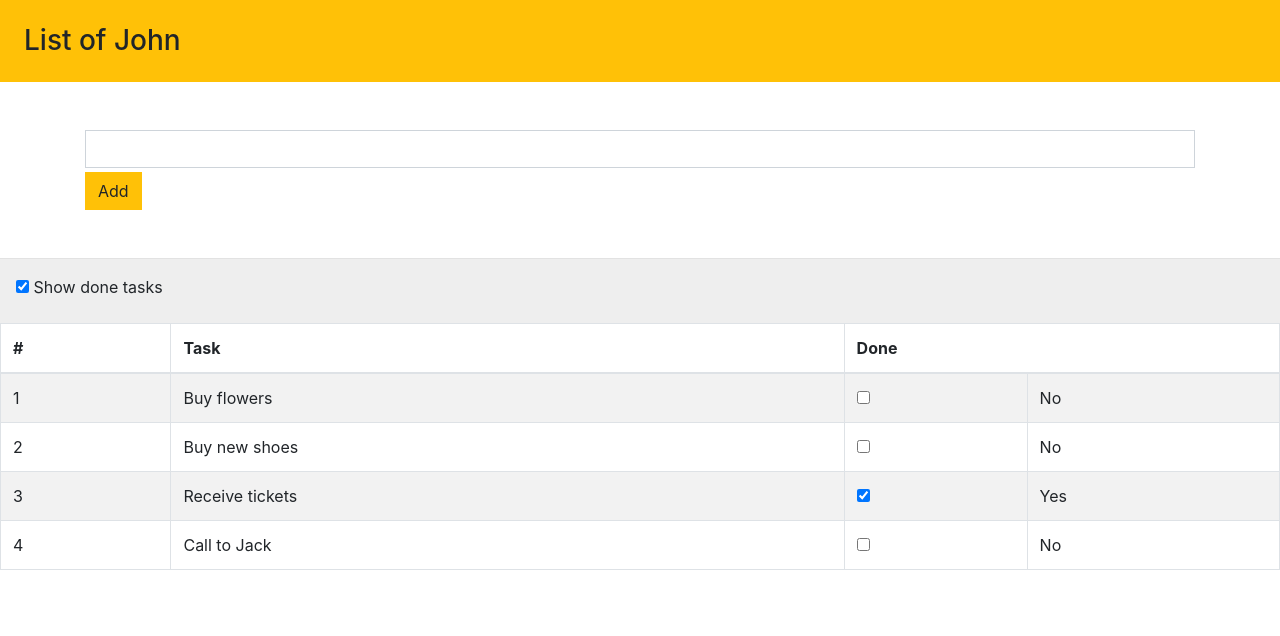
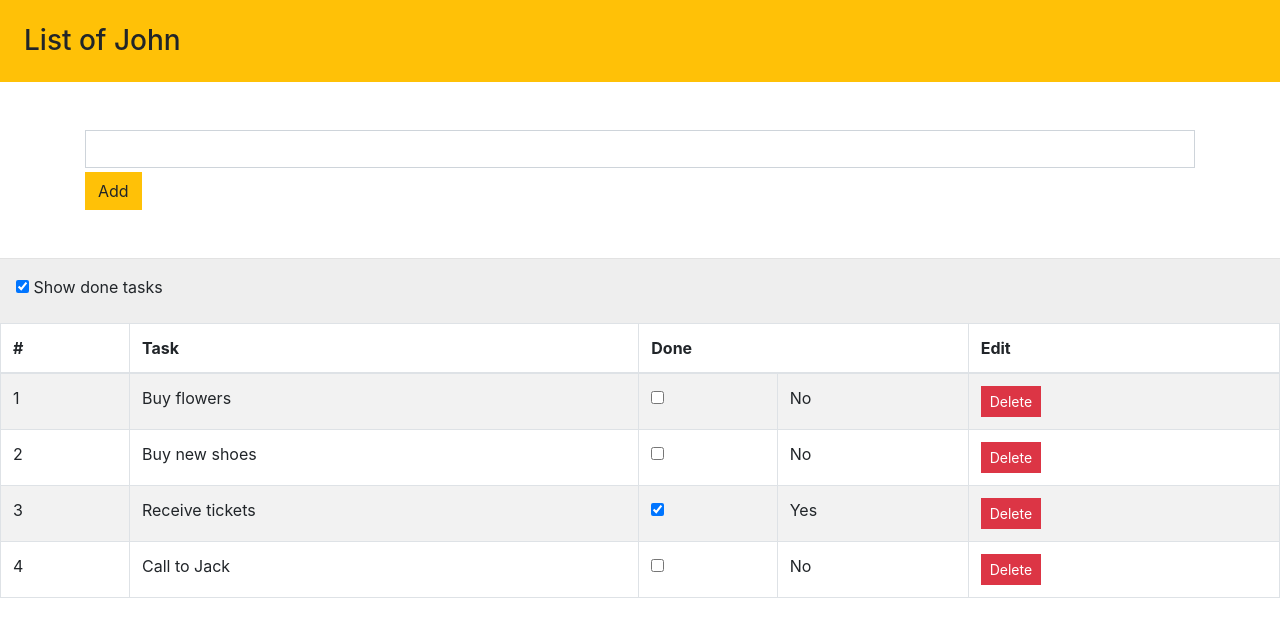
Before and after one commit to damianc/ng5-todo, an Angular app: page / in a window 1280 px wide. Shown: the top 636 px of the page. Built offline with nearby package versions, Linux system fonts and the light colour scheme.

Commit message:
Add deleting item feature

```diff
--- a/src/app/app.component.html
+++ b/src/app/app.component.html
@@ -18,6 +18,7 @@
       <th>#</th>
       <th>Task</th>
       <th colspan="2">Done</th>
+      <th>Edit</th>
     </tr>
   </thead>
   <tbody>
@@ -29,6 +30,9 @@
         <span *ngSwitchCase="true">Yes</span>
         <span *ngSwitchDefault>No</span>
       </td>
+      <td>
+        <button class="btn btn-danger btn-sm" (click)="deleteItem(item)">Delete</button>
+      </td>
     </tr>
   </tbody>
 </table>
--- a/src/app/app.component.ts
+++ b/src/app/app.component.ts
@@ -26,4 +26,11 @@ export class AppComponent {
       return true;
   	}
   }
+
+  deleteItem(item) {
+    var items = this.model.items;
+    var idx = items.indexOf(item);
+
+    items.splice(idx, 1);
+  }
 }
```
